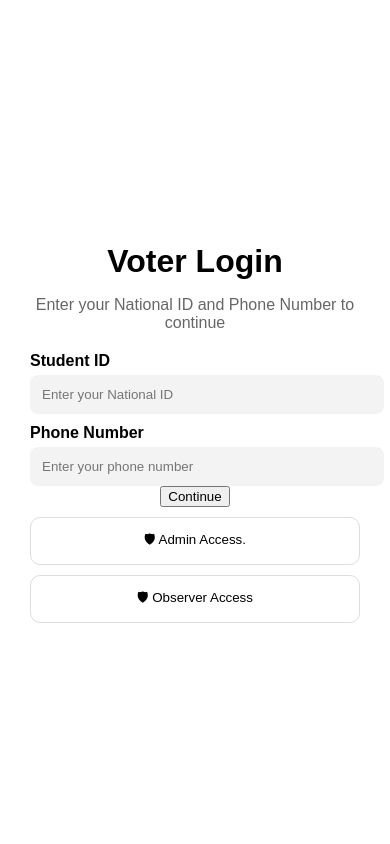
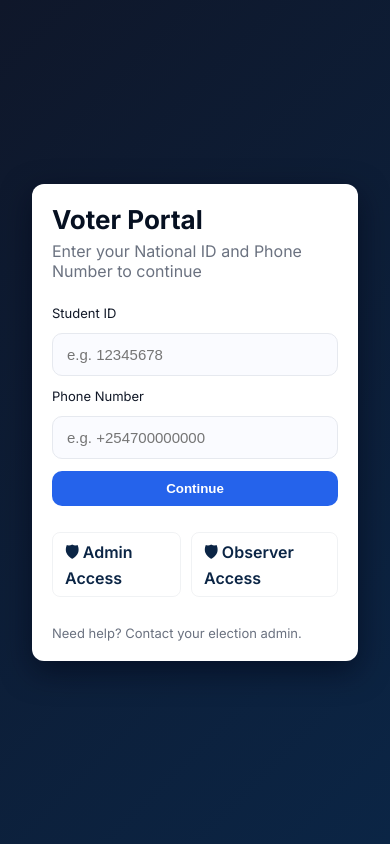
Before and after one commit to raynell21/E-voting, a PHP site: page /login.php in a window 390 px wide. Run offline with PHP 8.4, Linux system fonts and the light colour scheme.

Commit message:
Refactor login UI and input handling
Revamp login page markup and styles, and add safer input handling. Persist NID/phone input values and escape them with htmlspecialchars to prevent XSS, display success/error messages with contextual classes, and keep prepared-statement DB check logic. Update HTML (viewport meta, Inter font, semantic form fields, IDs, novalidate) and replace old inline layout with a responsive card-based design. Overhaul CSS: introduce design tokens (CSS variables), modernized form controls, buttons, message styles and responsive grid/layout rules.

```diff
--- a/login.php
+++ b/login.php
@@ -3,11 +3,16 @@ session_start();
 require_once "connection.php";
 
 $message = "";
+$nid_value = '';
+$phone_value = '';
 
 if ($_SERVER['REQUEST_METHOD'] === 'POST') {
 
         $nid   = trim($_POST['nid'] ?? '');
         $phone = trim($_POST['phone'] ?? '');
+
+        $nid_value = htmlspecialchars($nid, ENT_QUOTES | ENT_SUBSTITUTE, 'UTF-8');
+        $phone_value = htmlspecialchars($phone, ENT_QUOTES | ENT_SUBSTITUTE, 'UTF-8');
 
         // 1. Check empty fields
         if ($nid === '' || $phone === '') {
@@ -32,41 +37,61 @@ if ($_SERVER['REQUEST_METHOD'] === 'POST') {
 }
 
 
-
-
 ?>
 <!DOCTYPE html>
 <html lang="en">
 <head>
 <meta charset="UTF-8">
+<meta name="viewport" content="width=device-width,initial-scale=1">
 <title>Voter Login</title>
-
-
+<link href="https://fonts.googleapis.com/css2?family=Inter:wght@300;400;600;700&display=swap" rel="stylesheet">
 <link rel="stylesheet" href="style.css">
-
 </head>
 
 <body>
 
-<div class="login-container">
-<h1>Voter Login</h1>
+<main class="page-bg">
+    <section class="card login-card">
+        <div class="brand">
+            <h1>Voter Portal</h1>
             <p class="subtitle">Enter your National ID and Phone Number to continue</p>
+        </div>
 
-<?php echo $message; ?>
+        <?php
+            $messageClass = '';
+            if ($message !== '') {
+                    if (strpos(strtolower($message), 'successful') !== false) {
+                            $messageClass = 'message-success';
+                    } else {
+                            $messageClass = 'message-error';
+                    }
+            }
+        ?>
 
-<form method="POST">
-    <label>Student ID</label>
-    <input type="text" name="nid" placeholder="Enter your National ID" required>
+        <?php if ($message !== ''): ?>
+            <div class="message <?php echo $messageClass; ?>">
+                <?php echo htmlspecialchars($message, ENT_QUOTES | ENT_SUBSTITUTE, 'UTF-8'); ?>
+            </div>
+        <?php endif; ?>
 
-    <label>Phone Number</label>
-    <input type="text" name="phone" placeholder="Enter your phone number" required>
+        <form method="POST" class="login-form" novalidate>
+            <label for="nid">Student ID</label>
+            <input id="nid" name="nid" type="text" placeholder="e.g. 12345678" value="<?php echo $nid_value; ?>" required>
 
-    <button class="btn-primary">Continue</button>
+            <label for="phone">Phone Number</label>
+            <input id="phone" name="phone" type="tel" placeholder="e.g. +254700000000" value="<?php echo $phone_value; ?>" required>
+
+            <button type="submit" class="btn btn-primary">Continue</button>
         </form>
 
-<button class="btn-outline">🛡 Admin Access.</button>
-<button class="btn-outline">🛡 Observer Access</button>
+        <div class="secondary-actions">
+            <a class="btn btn-outline" href="#">🛡 Admin Access</a>
+            <a class="btn btn-outline" href="#">🛡 Observer Access</a>
+        </div>
 
-</div>
+        <footer class="card-footer">Need help? Contact your election admin.</footer>
+    </section>
+</main>
+
 </body>
 </html>
--- a/style.css
+++ b/style.css
@@ -13,182 +13,52 @@ body {
 }
 
 
-.login-container {
-    background: white;
-    width: 400px;
-    padding: 30px;
-    border-radius: 16px;
-    text-align: center;
+:root{
+  --bg1: #0f172a;
+  --bg2: #0b2545;
+  --card: #ffffff;
+  --muted: #6b7280;
+  --accent: #2563eb;
+  --success: #16a34a;
+  --danger: #ef4444;
 }
 
-h1 {
-    margin-bottom: 5px;
+*{box-sizing:border-box}
+html,body{height:100%;margin:0;font-family:Inter,system-ui,-apple-system,Segoe UI,Roboto,'Helvetica Neue',Arial}
+
+body{background:linear-gradient(135deg,var(--bg1),var(--bg2));display:flex;align-items:center;justify-content:center;padding:32px}
+
+.page-bg{width:100%;max-width:980px}
+.login-card{background:var(--card);border-radius:14px;padding:28px;box-shadow:0 10px 30px rgba(2,6,23,0.6);display:grid;grid-template-columns:1fr;gap:18px}
+
+.brand h1{margin:0;font-size:26px;color:#061021}
+.brand .subtitle{margin:6px 0 0;color:var(--muted)}
+
+.message{padding:12px 14px;border-radius:10px;font-weight:600}
+.message-success{background:rgba(22,163,74,0.12);color:var(--success);border:1px solid rgba(22,163,74,0.18)}
+.message-error{background:rgba(239,68,68,0.08);color:var(--danger);border:1px solid rgba(239,68,68,0.12)}
+
+.login-form{display:flex;flex-direction:column;gap:12px;margin-top:6px}
+.login-form label{font-size:13px;color:#111827}
+.login-form input{padding:12px 14px;border-radius:10px;border:1px solid #e6e9ef;background:#fafbff;font-size:15px}
+.login-form input:focus{outline:3px solid rgba(37,99,235,0.12);border-color:var(--accent)}
+
+.btn{display:inline-flex;align-items:center;justify-content:center;padding:10px 14px;border-radius:10px;text-decoration:none;border:none;cursor:pointer;font-weight:600}
+.btn-primary{background:var(--accent);color:white}
+.btn-primary:hover{filter:brightness(.96)}
+.btn-outline{background:transparent;border:1px solid rgba(15,23,42,0.06);color:var(--card);padding:8px 12px;border-radius:8px}
+
+.secondary-actions{display:flex;gap:10px;margin-top:8px}
+.secondary-actions .btn-outline{background:transparent;color:#0b2545;border:1px solid rgba(11,37,69,0.06);padding:8px 12px}
+
+.card-footer{margin-top:10px;font-size:13px;color:var(--muted)}
+
+@media (min-width:900px){
+  .login-card{grid-template-columns:1fr 320px;align-items:center}
+  .brand{padding-right:18px}
+  .login-form{padding:8px 0}
 }
 
-.subtitle {
-    color: #666;
-    margin-bottom: 20px;
+@media (max-width:520px){
+  .login-card{padding:20px;border-radius:12px}
 }
-
-label {
-    display: block;
-    text-align: left;
-    margin-top: 10px;
-    font-weight: 600;
-}
-
-input {
-    width: 100%;
-    padding: 12px;
-    border-radius: 8px;
-    border: none;
-    background: #f3f3f3;
-    margin-top: 5px;
-}
-
-.btn-outline {
-    width: 100%;
-    background: white;
-    border: 1px solid #ddd;
-    padding: 12px;
-    border-radius: 10px;
-    margin-top: 10px;
-    cursor: pointer;
-}
-/*presidents votes*/
-.president{
-    height:100%;
-    width:80%;
-}
-.first{
-    background-color: grey;
-    padding:20px;
-}
-
-
-
-
-.steps {
-    display: flex;
-    align-items: center;
-    justify-content: center;
-    margin-bottom: 30px;
-}
-
-.step {
-    display: flex;
-    flex-direction: column;
-    align-items: center;
-    font-size: 14px;
-    color: #999;
-}
-
-.step.active {
-    color: #000;
-    font-weight: bold;
-}
-
-.circle {
-    width: 32px;
-    height: 32px;
-    border-radius: 50%;
-    border: 2px solid white;
-    display: flex;
-    align-items: center;
-    justify-content: center;
-    margin-bottom: 6px;
-}
-
-.step.active .circle {
-    border-color: #000;
-}
-
-.line {
-    width: 80px;
-    height: 2px;
-    background: #ccc;
-    margin: 0 10px;
-}
-
-
-
-.cards{
-
-    display:flex;
-    gap:30px;
-    margin-top: 20px;
-    justify-content: center;
-}
-.card{
-    background: grey;
-    width: 260px;             /* IMPORTANT */
-    padding: 20px;
-    border-radius: 10px;
-    text-align: center;
-
-}
-
-.card img {
-    width: 100px;
-    height: 100px;
-    border-radius: 8px;
-    margin-bottom: 10px;
-}
-
-.card h2 {
-    font-size: 18px;
-    margin: 10px 0 5px;
-}
-
-.card h3 {
-    font-size: 14px;
-    color: gray;
-    margin-bottom: 10px;
-}
-
-.card p {
-    font-size: 14px;
-    color: #555;
-}
-
-.card button {
-    margin-top: 15px;
-    padding: 8px 15px;
-    border-radius: 6px;
-    border: 1px solid #000;
-    background: white;
-    cursor: pointer;
-}
-
-.card:active {
-  background-color:lightblue;
-
-}
-
-img{
-    width:100px;
-    height:100px;
-}
-/*selected card style*/
-
-.card.selected {
-  border-color: green;
-  background: #eaffea;
-}
-
-.select-btn {
-  margin-top: 10px;
-}
-
-.card.selected .select-btn {
-  background: green;
-  color: white;
-}
-
-.exit{
-    padding-left: 950px;
-    padding-top: 10px;
-
-}
-
-/*review_selection*/
```
Lines whose indentation alone changed are shown as unchanged.
